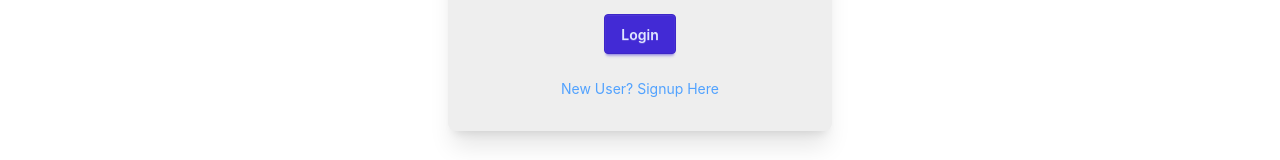
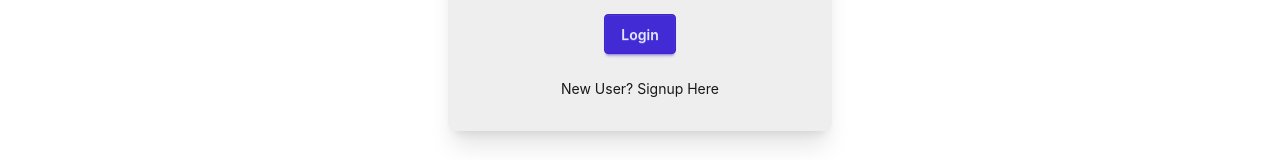
Before and after one commit to RamitRoshan/codecrush, a React (Vite) app in the folder frontend/: page /login in a window 1280 px wide. Shown: the part 295-455 px from the top of the page. Built offline with nearby package versions, Linux system fonts and the light colour scheme; no server answers.

Commit message:
fixed bugs

```diff
--- a/frontend/src/components/Login.jsx
+++ b/frontend/src/components/Login.jsx
@@ -122,7 +122,7 @@ const Login = () => {
             </button>
           </div>
 
-          <p className=" m-auto py-2 text-blue-400 cursor-pointer" onClick={() => setIsLoginForm((value) => !value)}>
+          <p className=" m-auto py-2 text-blue-00 cursor-pointer" onClick={() => setIsLoginForm((value) => !value)}>
             {isLoginForm ? "New User? Signup Here" : "Existing User? Login Here"}
           </p>
 
--- a/frontend/src/components/Requests.jsx
+++ b/frontend/src/components/Requests.jsx
@@ -16,6 +16,7 @@ const Requests = () => {
                 {},
                 {withCredentials: true},
             );
+            console.log(res);
             dispatch(removeRequest(_id));
         }catch(err){
             throw new Error("Review Request failed: " + err.message);
```
